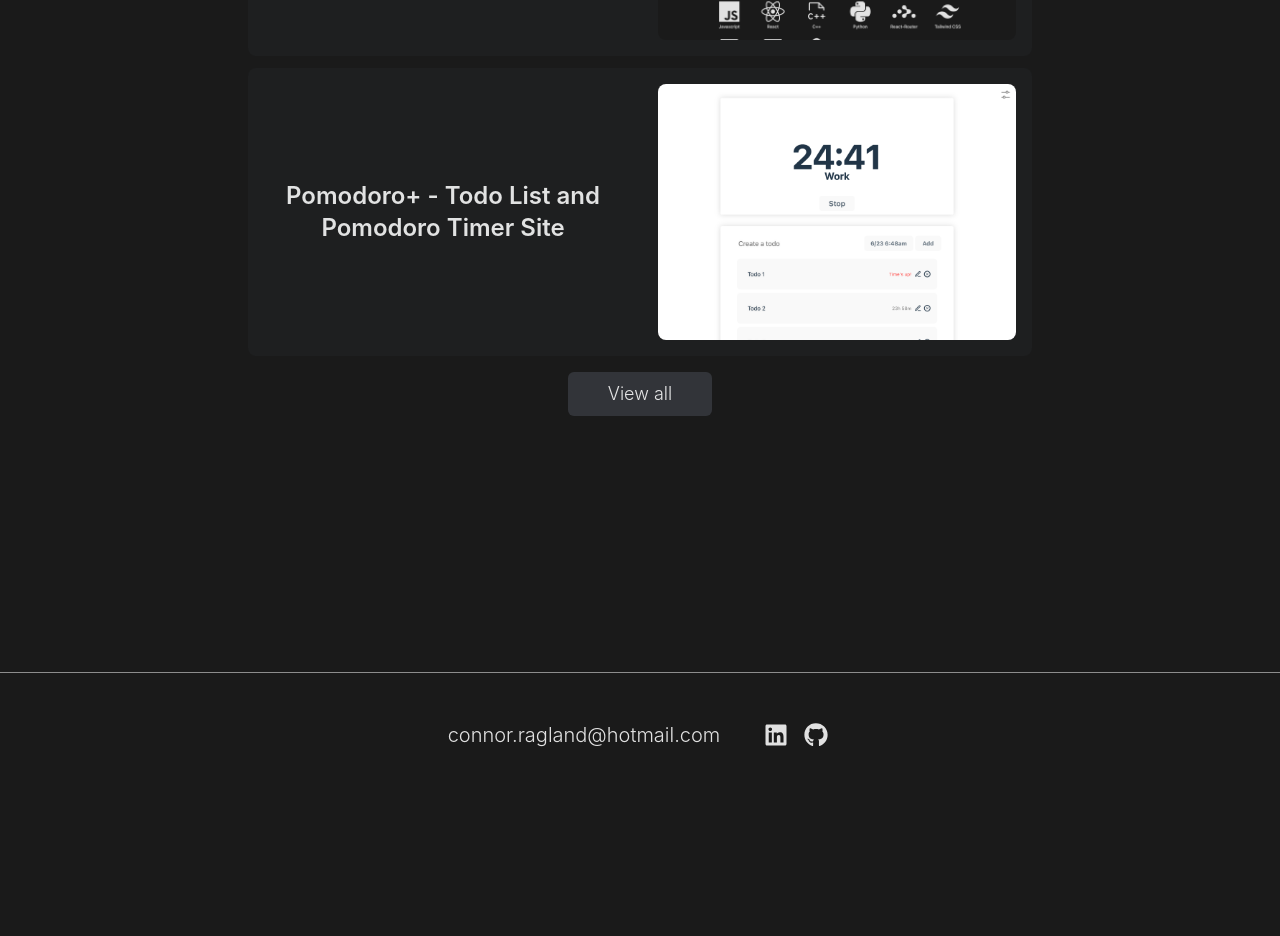
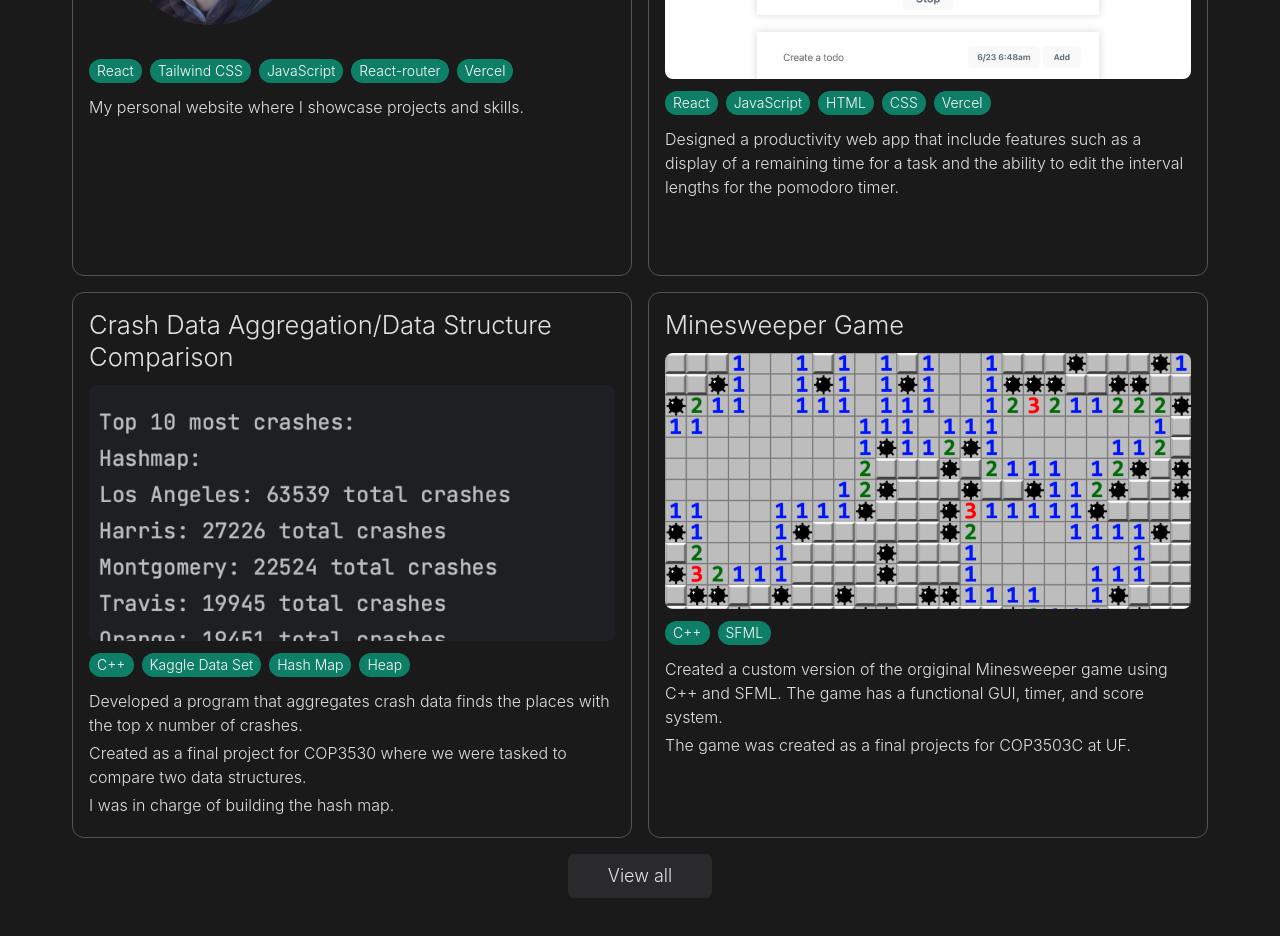
Before and after one commit to raglandconnor/personal_website, a React (Vite) app: page / in a window 1280 px wide. Shown: the part 3240-4176 px from the top of the page. Before the commit the page ends 4037 px from the top, so only its background shows below. Built offline with nearby package versions, Linux system fonts and the light colour scheme.

Commit message:
Re-designed project cards on home page

```diff
--- /dev/null
+++ b/src/components/ProjectCard.jsx
@@ -0,0 +1,40 @@
+import React from 'react';
+
+const ProjectCard = ({ title, shortDescription, techStack, imageUrl }) => {
+  const techStackElements = techStack.map((tech, idx) => {
+    return (
+      <div
+        key={idx}
+        className="bg-[#00E3B2] rounded-full p-0.5 px-2 text-sm text-white bg-opacity-50"
+      >
+        {tech}
+      </div>
+    );
+  });
+
+  const shortDescriptionElements = shortDescription.map((text, idx) => {
+    return (
+      <p key={idx} className="inline-block mb-1">
+        {text}
+      </p>
+    );
+  });
+
+  return (
+    <div className="overflow-hidden relative duration-700 border rounded-xl hover:bg-zinc-800 hover:bg-opacity-90 group hover:border-zinc-400/50 md:gap-8 border-zinc-600 p-4 h-full">
+      <div className="pointer-events-none">
+        <h4 className="mb-3 text-[1.6rem]">{title}</h4>
+        <img
+          className="rounded-lg w-full h-64 object-cover object-top mb-3"
+          draggable="false"
+          src={imageUrl}
+          alt={title}
+        />
+        <div className="flex flex-wrap gap-2 mb-3">{techStackElements}</div>
+        <div>{shortDescriptionElements}</div>
+      </div>
+    </div>
+  );
+};
+
+export default ProjectCard;
--- a/src/components/Projects.jsx
+++ b/src/components/Projects.jsx
@@ -1,10 +1,88 @@
-import React from "react";
-import { Link } from "react-router-dom";
+// import React from 'react';
+// import { Link } from 'react-router-dom';
 
-import { projectsArr } from "../data/projects-data";
+// import { projectsArr } from '../data/projects-data';
+
+// function Projects() {
+//   const projectsSubArr = projectsArr.slice(0, 4);
+
+//   const projectsElements = projectsSubArr.map((project) => {
+//     return (
+//       <Link
+//         to={`/projects/${project._id}`}
+//         key={project._id}
+//         onClick={() => window.scrollTo(0, 0)}
+//         className="rounded-lg bg-gray-500 bg-opacity-10 md:bg-opacity-5 hover:shadow-lg transition-all duration-300 ease-in-out cursor-pointer hover:scale-[1.02]"
+//       >
+//         <div className="grid md:grid-cols-2 gap-1">
+//           <div className="col-span-1 p-4">
+//             <div className="flex flex-col items-center justify-center h-full w-full">
+//               <h4 className="text-center font-semibold">{project.title}</h4>
+//               {project.techStack.map((tech, idx) => {
+//                 return (
+//                   <div key={idx} className="w-full">
+//                     <div className="text-center inline-block text-sm bg-[#00E3B2] rounded-full m-1 p-0.5 px-2 outline bg-opacity-80">
+//                       {tech}
+//                     </div>
+//                   </div>
+//                 );
+//               })}
+//             </div>
+//             {/* {project.description.map((text, index) => {
+//                             return (
+//                                 <p key={index} className="mb-2">
+//                                     {text}
+//                                 </p>
+//                             );
+//                         })} */}
+//           </div>
+//           <div className="col-span-1">
+//             <div className="p-4 flex flex-row align-center justify-center">
+//               <img
+//                 className="rounded-lg w-96 h-64 object-cover object-top"
+//                 draggable="false"
+//                 src={project.imgSrc}
+//                 alt={project.alt}
+//               />
+//             </div>
+//           </div>
+//         </div>
+//       </Link>
+//     );
+//   });
+
+//   const scrollToTop = () => {
+//     window.scrollTo({
+//       top: 0,
+//       behavior: 'smooth',
+//     });
+//   };
+
+//   return (
+//     <section id="projects" className="pt-32 px-6">
+//       <h1 className="font-semibold text-center mb-12">Projects</h1>
+//       <div className="grid gap-3 md:px-32 lg:px-56">{projectsElements}</div>
+//       <div className="flex justify-center">
+//         <Link to="/projects" onClick={scrollToTop}>
+//           <button className="bg-gray-500 bg-opacity-30 text-lg py-2 px-4 mt-4 rounded-md hover:scale-105 active:scale-95 w-36">
+//             View all
+//           </button>
+//         </Link>
+//       </div>
+//     </section>
+//   );
+// }
+
+// export default Projects;
+
+import React from 'react';
+import { Link } from 'react-router-dom';
+
+import { projectsArr } from '../data/projects-data';
+import ProjectCard from './ProjectCard';
 
 function Projects() {
-    const projectsSubArr = projectsArr.slice(0, 4);
+  const projectsSubArr = projectsArr.slice(0, 6);
 
   const projectsElements = projectsSubArr.map((project) => {
     return (
@@ -12,54 +90,29 @@ function Projects() {
         to={`/projects/${project._id}`}
         key={project._id}
         onClick={() => window.scrollTo(0, 0)}
-                className="rounded-lg bg-gray-500 bg-opacity-10 md:bg-opacity-5 hover:shadow-lg transition-all duration-300 ease-in-out cursor-pointer hover:scale-[1.02]"
       >
-                <div className="grid md:grid-cols-2 gap-1">
-                    <div className="col-span-1 p-4">
-                        <div className="flex flex-col items-center justify-center h-full w-full">
-                            <h4 className="text-center font-semibold">
-                                {project.title}
-                            </h4>
-                        </div>
-                        {/* {project.description.map((text, index) => {
-                            return (
-                                <p key={index} className="mb-2">
-                                    {text}
-                                </p>
-                            );
-                        })} */}
-                    </div>
-                    <div className="col-span-1">
-                        <div className="p-4 flex flex-row align-center justify-center">
-                            <img
-                                className="rounded-lg w-96 h-64 object-cover object-top"
-                                draggable="false"
-                                src={project.imgSrc}
-                                alt={project.alt}
+        <ProjectCard
+          title={project.title}
+          shortDescription={
+            project.description ? project.description : 'no short description'
+          }
+          techStack={project.techStack}
+          imageUrl={project.imgSrc}
         />
-                        </div>
-                    </div>
-                </div>
       </Link>
     );
   });
 
-    const scrollToTop = () => {
-        window.scrollTo({
-            top: 0,
-            behavior: "smooth",
-        });
-    };
-
   return (
     <section id="projects" className="pt-32 px-6">
       <h1 className="font-semibold text-center mb-12">Projects</h1>
-            <div className="grid gap-3 md:px-32 lg:px-56">
+      <div className="grid grid-rows-2 gap-4 grid-cols-1 md:grid-cols-2 lg:mx-12 2xl:mx-0 2xl:grid-cols-3">
         {projectsElements}
       </div>
-            <div className="flex justify-center">
-                <Link to="/projects" onClick={scrollToTop}>
-                    <button className="bg-gray-500 bg-opacity-30 text-lg py-2 px-4 mt-4 rounded-md hover:scale-105 active:scale-95 w-36">
+
+      <div className="flex flex-row items-center justify-center">
+        <Link to="/projects" onClick={() => window.scrollTo(0, 0)}>
+          <button className="bg-zinc-600 bg-opacity-30 text-lg py-2 px-4 mt-4 rounded-md hover:scale-[1.02] active:scale-95 w-36">
             View all
           </button>
         </Link>
--- a/src/data/projects-data.jsx
+++ b/src/data/projects-data.jsx
@@ -12,7 +12,10 @@ export const projectsArr = [
     imgSrc: '/project-screenshots/reticketer-screenshot.png',
     alt: 'Reticketer Web App Screenshot',
     title: 'Reticketer',
-    description: ['Blank'],
+    description: [
+      'An all-in-one ticket reselling platform for any event, at any time.',
+      "Created as a project for Headstarter's week one hackatho.",
+    ],
     techStack: ['Next.js', 'JavaScript', 'Tailwind CSS', 'Vercel'],
     repoLink: 'https://github.com/raglandconnor/reticketer',
     deploymentLink: 'https://reticketer.vercel.app/',
@@ -25,9 +28,8 @@ export const projectsArr = [
     title: 'Journal Web App',
     description: [
       'Inspired by the Apple iPhone journal app, I wanted to create my own.',
-      'Full-stack application with user authentication and secure data handling, using React and Express.js.',
-      'The database was made using MongoDB and Mongoose, for retrieval of text and images.',
-      'The application allows users login and create journal entries with a title, body, and images. Timestamps are saved automatically and entries are ordered accordingly.',
+      'Full-stack application with user authentication and secure data handling.',
+      'Users can create accounts, write journal entries, and view/edit past entries.',
     ],
     techStack: [
       'MongoDB',
@@ -47,10 +49,14 @@ export const projectsArr = [
     imgSrc: '/project-screenshots/personal-portfolio.png',
     alt: 'Personal Portfolio Site Screenshot',
     title: 'Personal Portfolio Website',
-    description: [
-      'Created a personal portfolio website using React, Tailwind CSS, and React-router. The website is hosted on Vercel.',
+    description: ['My personal website where I showcase projects and skills.'],
+    techStack: [
+      'React',
+      'Tailwind CSS',
+      'JavaScript',
+      'React-router',
+      'Vercel',
     ],
-    techStack: ['React', 'Tailwind CSS', 'JavaScript', 'React-router'],
     repoLink: 'https://github.com/raglandconnor/personal_website',
     deploymentLink: 'https://raglandconnor.com',
     fullDescription: (
@@ -65,10 +71,9 @@ export const projectsArr = [
     alt: 'Pomodoro/Todo List Site Screenshot',
     title: 'Pomodoro+ - Todo List and Pomodoro Timer Site',
     description: [
-      'Created a website that combines a todo-list and a pomodoro timer. I specifically designed the website to include additional features such as a display of a remaining time for a task and the ability to edit the interval lengths for the pomodoro timer.',
-      'Developed using React, HTML, and CSS. The website is hosted on Vercel.',
+      'Designed a productivity web app that include features such as a display of a remaining time for a task and the ability to edit the interval lengths for the pomodoro timer.',
     ],
-    techStack: ['React', 'JavaScript', 'HTML', 'CSS'],
+    techStack: ['React', 'JavaScript', 'HTML', 'CSS', 'Vercel'],
     repoLink: 'https://github.com/raglandconnor/personal-todo-app',
     deploymentLink: 'https://pomodoro-plus-iota.vercel.app/',
     fullDescription: <PomodoroPlusFullDesc />,
@@ -79,9 +84,9 @@ export const projectsArr = [
     alt: 'Crash Data Aggregation Screenshot',
     title: 'Crash Data Aggregation/Data Structure Comparison',
     description: [
-      'Developed a program that aggregates crash data from a CSV file and finds the places with the top x number of crashes.',
-      'Implemented the program using C++ and compared the custom implementations of a hash-map and heap.',
-      'The program was created as a final project for COP3530 at UF.',
+      'Developed a program that aggregates crash data finds the places with the top x number of crashes.',
+      'Created as a final project for COP3530 where we were tasked to compare two data structures.',
+      'I was in charge of building the hash map.',
     ],
     techStack: ['C++', 'Kaggle Data Set', 'Hash Map', 'Heap'],
     repoLink: 'https://github.com/raglandconnor/CrashGuard',
```
Lines whose indentation alone changed are shown as unchanged.
